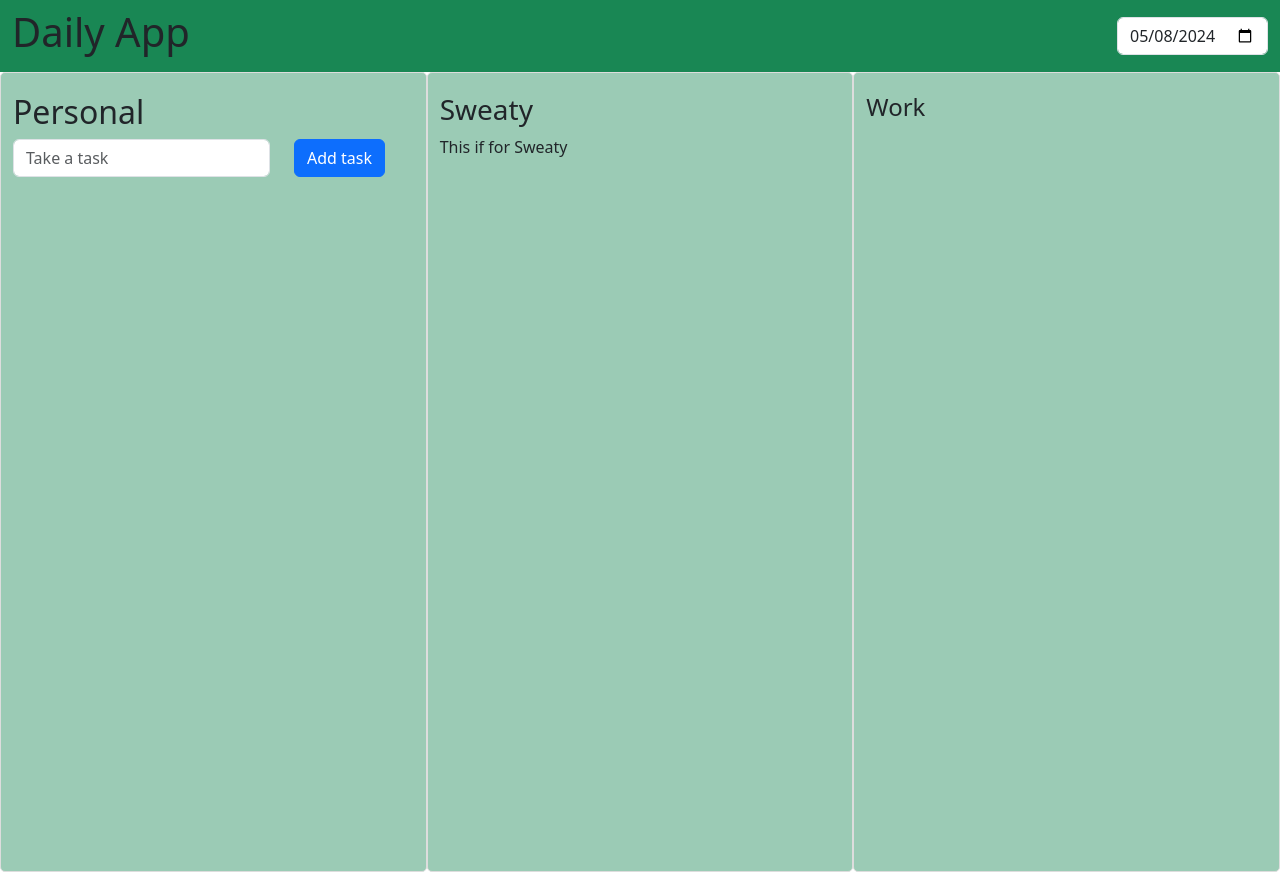
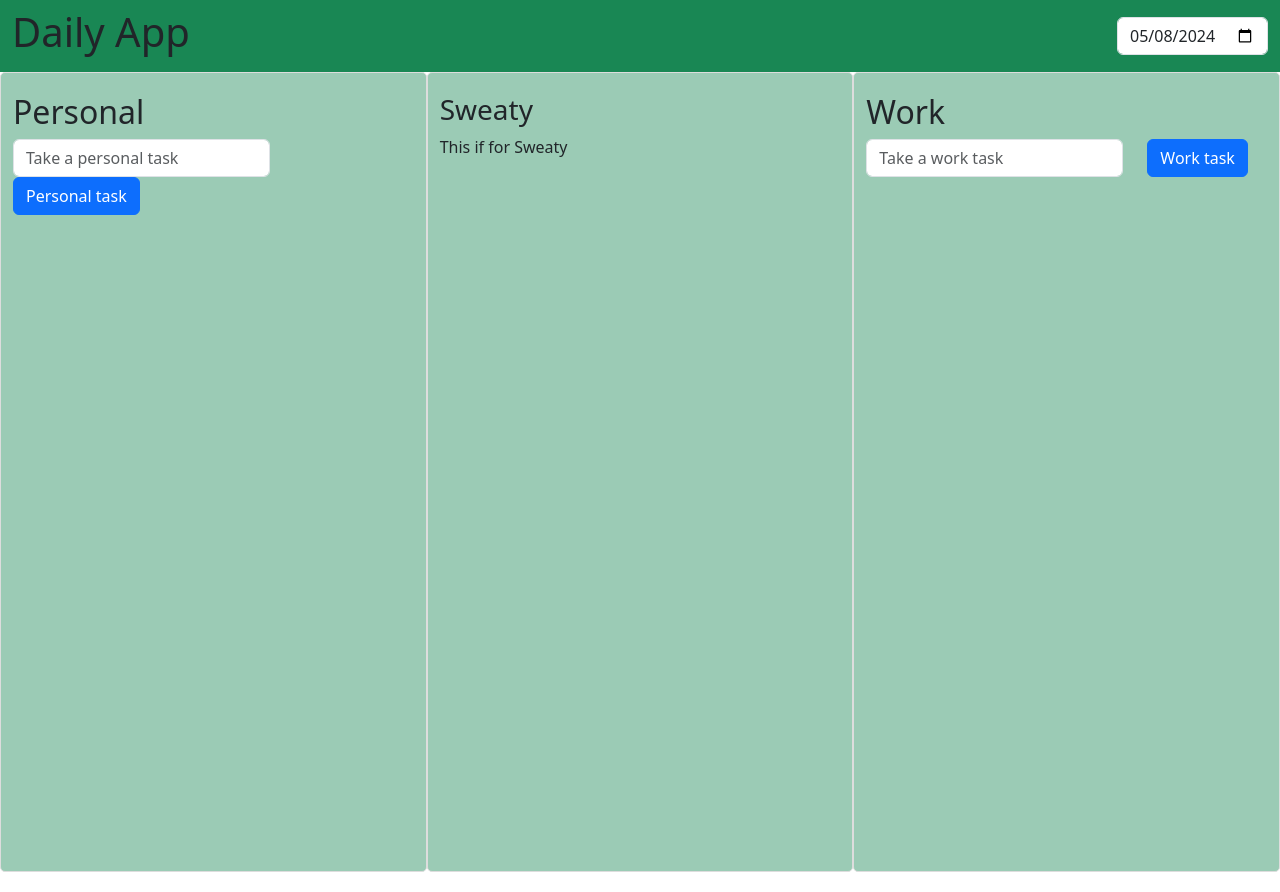
Before and after one commit to aneeshmunnam/daily-activity, a React (Create React App) app: page / in a window 1280 px wide. Built offline with nearby package versions, Linux system fonts and the light colour scheme.

Commit message:
update work component with tasks equal to personal

```diff
--- a/src/App.js
+++ b/src/App.js
@@ -19,13 +19,13 @@ function App() {
         <div className="container-fluid">
           <div className='row'>
             <div className='col-sm column'>
-              <Personal selectedDate={selectedDate}/>
+              <Personal selectedDate={selectedDate} />
             </div>
             <div className='col-sm column'>
               <Sweat />
             </div>
             <div className='col-sm column'>
-              <Work />
+              <Work selectedDate={selectedDate} />
             </div>
           </div>
         </div>
--- a/src/components/Personal.js
+++ b/src/components/Personal.js
@@ -75,11 +75,11 @@ export default function Personal({selectedDate}) {
                     <input type="text"
                     className="form-control"
                     value={personalTask.task}
-                    placeholder="Take a task"
+                    placeholder="Take a personal task"
                     onChange={handlePersonalTask} />
                 </div>
                 <div className="col-auto">
-                    <button className="btn btn-primary" onClick={handlePersonal}>Add task</button>
+                    <button className="btn btn-primary" onClick={handlePersonal}>Personal task</button>
                 </div>
             </div>
         </div>
--- a/src/components/Work.js
+++ b/src/components/Work.js
@@ -1,5 +1,86 @@
-export default function Work() {
+import { useEffect, useState } from "react";
+import TaskList from "../common/TaskList";
+
+export default function Work({selectedDate}) {
+    const [workTasks, setWorkTasks] = useState([]);
+
+    const [workTask, setWorkTask] = useState({
+        "id": 0,
+        "task": "",
+        "status": false
+    });
+
+    useEffect(() => {
+        setWorkTasks([]);
+    }, [selectedDate]);
+
+    const handlePersonal = (e) => {
+        if (workTask && workTask.task.length === 0) return;
+        setWorkTasks([
+            ...workTasks,
+            workTask
+        ]);
+        setWorkTask({
+            "id": 0,
+            "task": "",
+            "status": false
+        });
+        e.preventDefault();
+    };
+
+    const handleWorkTask = (e) => {
+        setWorkTask({
+            "id": Math.floor(Math.random() * 100000) + 1,
+            "task": e.target.value,
+            "status": false
+        })
+    };
+
+    const handleWorkStatus = (id) => {
+        setWorkTasks(workTasks.map((task) => {
+            if (task.id === id) {
+                task.status = !task.status;
+                return task;
+            } else {
+                return task;
+            }
+        }));
+    }
+
+    const handleDeleteWorkTask = (id) => {
+        setWorkTasks(workTasks.filter(task => task.id !== id));
+    }
+
+    const handleEditWorkTask = (editTask) => {
+        setWorkTasks(workTasks.map((task) => {
+            if (task.id === editTask.id) {
+                task.task=editTask.task;
+                return task;
+            } else {
+                return task;
+            }
+        }));
+    }
+
     return (
-        <h4>Work</h4>
+        <div>
+            <h2 key="header">Work</h2>
+            <TaskList tasks={workTasks}
+                    handleStatus={handleWorkStatus}
+                    handleDeleteTask={handleDeleteWorkTask}
+                    handleEditTask={handleEditWorkTask} />
+            <div className="row mb-4">
+                <div className="col-auto">
+                    <input type="text"
+                    className="form-control"
+                    value={workTask.task}
+                    placeholder="Take a work task"
+                    onChange={handleWorkTask} />
+                </div>
+                <div className="col-auto">
+                    <button className="btn btn-primary" onClick={handlePersonal}>Work task</button>
+                </div>
+            </div>
+        </div>
     );
 }
```
